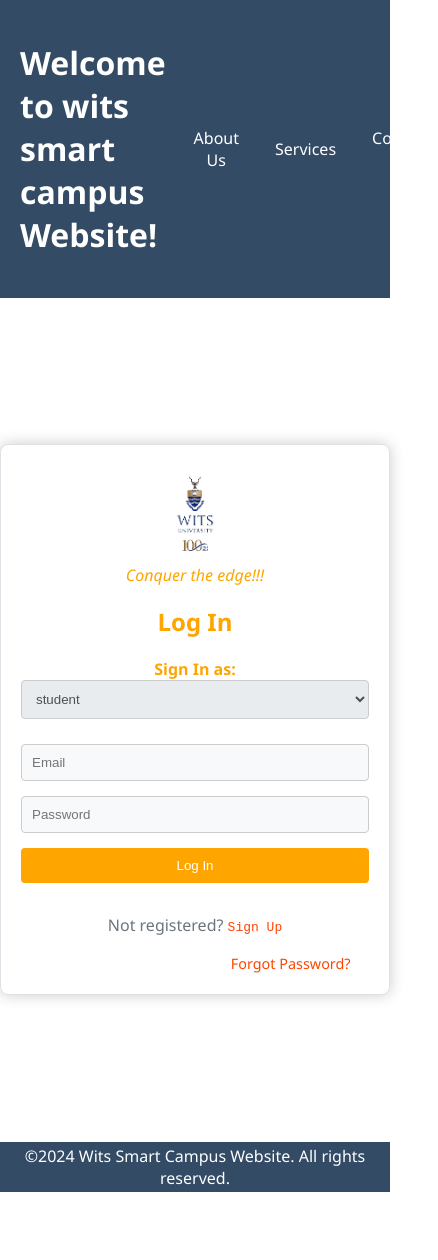
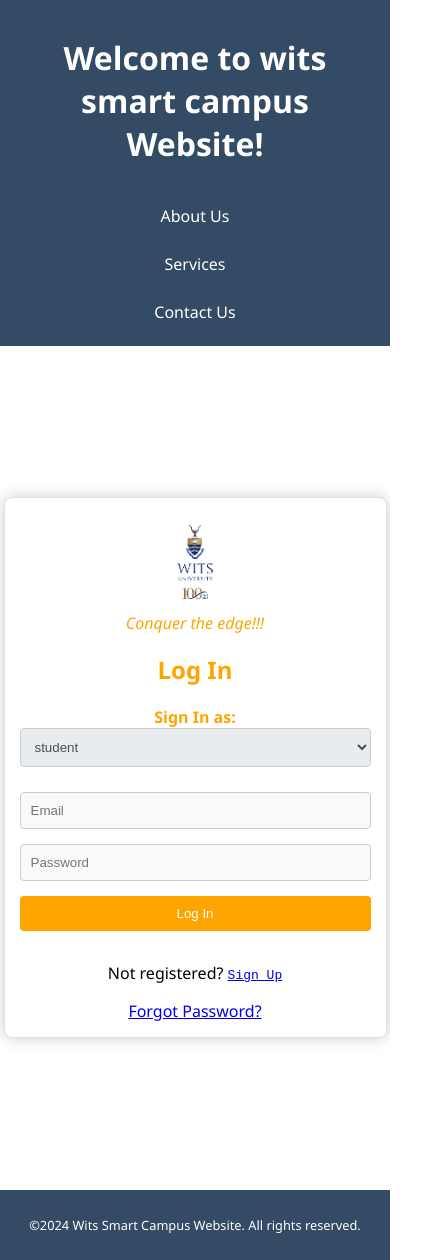
Before and after one commit to 00Ducky13/smart-campus-tutor-management-system-2024, a plain HTML site: page src/index.html in a window 390 px wide. Shown: the whole page, 438 px wide, since content can reach past the window. Before the commit the page ends 1192 px from the top, so only its background shows below. Drawn offline with Linux system fonts and the light colour scheme.

Commit message:
Update style.css

```diff
--- a/src/style.css
+++ b/src/style.css
@@ -1,3 +1,4 @@
+/* General styles for desktop */
 body, html {
   margin: 0;
   padding: 0;
@@ -13,7 +14,6 @@
 }
 .first-header {
   background-color: rgba(0, 31, 63, 0.8);
-
   color: white;
   display: flex;
   align-items: center;
@@ -42,8 +42,7 @@
   text-align: center;
 }
 
-
-
+/* Form container styles */
 .form-container {
   width: 100%;
   max-width: 350px;
@@ -74,10 +73,12 @@
   color: orange; /* Heading color */
   background-color: white;
 }
+
 label[for="signup-role"] {
   color: rgba(8, 8, 143, 0.826); /* Example: Change the text color */
   font-weight: bold; /* Example: Make the font bold */
 }
+
 label[for="role"] {
   color: orange; /* Example: Change the text color */
   font-weight: bold; /* Example: Make the font bold */
@@ -98,89 +99,48 @@
   color: #495057; /* Darkest grey for text */
 }
 
-/* Change the highlighted color to orange for dropdown options */
 .role-selection select {
-  cursor: pointer; /* Indicates it's clickable */
-  background-color: #e9ecef; /* Slightly darker background for differentiation */
+  cursor: pointer;
+  background-color: #e9ecef;
   color: #495057;
 }
 
 .role-selection select option:hover {
-  background-color: rgba(17, 0, 255, 0.727); /* Change the hover color to orange */
-  color: white; /* Set text color to white for better visibility */
+  background-color: rgba(17, 0, 255, 0.727);
+  color: white;
 }
 
-
-
-
-
-
+/* Button and action styles */
 .action button {
   width: 100%;
   padding: 10px;
-  background-color: orange; /* Green */
+  background-color: orange;
   border: none;
   border-radius: 4px;
   color: white;
   cursor: pointer;
-  transition: background-color 0.2s; /* Smooth transition for hover effect */
+  transition: background-color 0.2s;
 }
 
 .action button:hover {
-  background-color: rgb(247, 109, 58); /* Darker orange on hover */
+  background-color: rgb(247, 109, 58);
 }
 
 .logo-container {
-  display: inline-block; /* Ensure the container only takes the space it needs */
-  line-height: 20px; /* Remove any space below the image */
-  background-color: white; /* Set a white background color */
+  display: inline-block;
+  line-height: 20px;
+  background-color: white;
 }
 
 .logo-container img {
-  max-width: 100px; /* Adjust based on your actual logo size */
-  display: block; /* Ensure image is displayed as a block element */
-  margin: 0 auto; /* Center the image horizontally */
+  max-width: 100px;
+  display: block;
+  margin: 0 auto;
 }
 
-
-
-.switch-form p {
-  text-align: center;
-  color: #6c757d; /* Grey text */
-}
-
-.switch-form a {
-  color: orangered; /* Link color */
-  text-decoration: none;
-  transition: color 0.2s; /* Smooth transition for hover effect */
-}
-
-.switch-form a:hover {
-  color: rgb(247, 109, 58); /* Darker blue on hover */
-  text-decoration: underline;
-}
-
-.forgot-password {
-  margin: 10px 0;
-}
-
-.forgot-password a {
-  color: rgb(253, 69, 2);
-  text-decoration: none;
-  font-size: 0.9rem; /* Slightly smaller font size */
-  margin-left: 55%;
-}
-
-.forgot-password a:hover {
-  color: rgb(247, 109, 58);
-  text-decoration: underline; /* Add underline on hover to emphasize interactivity */
-}
-
-
-footer{
-
+/* Footer styles */
+footer {
   background-color: rgba(0, 31, 63, 0.8);
-
   display: flex;
   justify-content: center;
   align-items: center;
@@ -188,9 +148,41 @@
   height: 50px;
 }
 
-footer p{
+footer p {
   color: white;
   text-align: center;
   margin: 0;
-  margin-bottom: 0;
 }
+
+/* Responsive design - for devices with a max-width of 768px (mobile and small tablets) */
+@media (max-width: 768px) {
+  .first-header {
+    flex-direction: column;
+    text-align: center;
+    padding: 15px;
+  }
+
+  .navbar ul {
+    flex-direction: column;
+    align-items: center;
+  }
+
+  .navbar ul li {
+    margin-left: 0;
+    margin-top: 10px;
+  }
+
+  .form-container {
+    max-width: 90%; /* Adjust form container size on mobile */
+    padding: 15px;
+  }
+
+  footer {
+    flex-direction: column;
+    padding: 10px;
+  }
+
+  footer p {
+    font-size: 0.8rem; /* Slightly smaller font size on mobile */
+  }
+}
```
